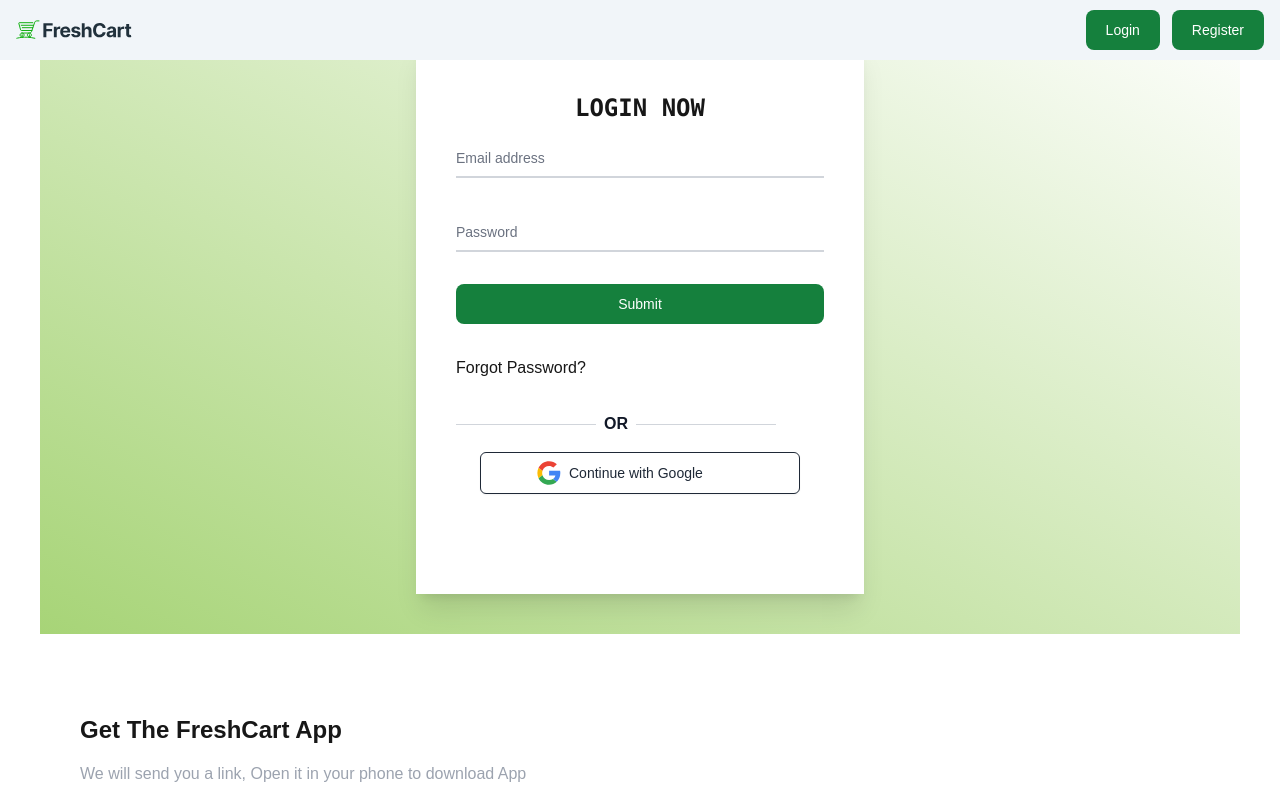
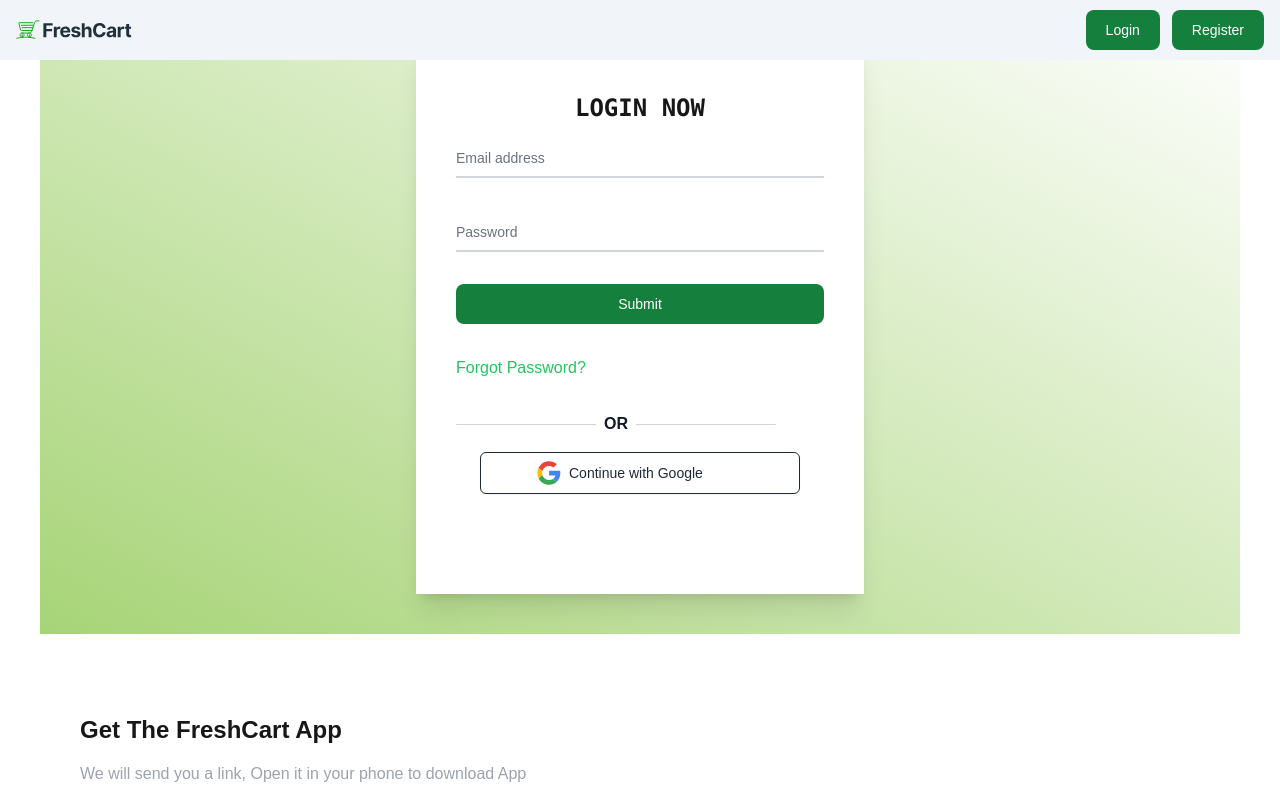
Before and after one commit to Amirafathy23/flowers, a Next.js app: page /auth/login in a window 1280 px wide. Shown: the top 800 px of the page. Built offline with nearby package versions, Linux system fonts and the light colour scheme; no server answers.

Commit message:
Fix login

```diff
--- a/src/app/auth/login/login-form/login-form.tsx
+++ b/src/app/auth/login/login-form/login-form.tsx
@@ -3,11 +3,14 @@ import React, { useState } from 'react'
 import { useFormik } from 'formik'
 import * as Yup from 'yup'
 import { signIn } from 'next-auth/react'
+import Link from 'next/link'
+import { useRouter } from 'next/navigation';
+
 export default function Loginform() {
   const [error, seterror] = useState < string |null >(null)
   const [loading , setloading] = useState < boolean >(false)
 
-
+  const router = useRouter();
 async  function handleLogin({email , password}:{email:string , password:string}){
 
   setloading(true)
@@ -17,10 +20,19 @@ async  function handleLogin({email , password}:{email:string , password:string})
       redirect:false
 
     })
-    if(response?.ok) {
+
+    // if(response?.ok) {
+    //   setloading(false)
+    //   window.location.href=response.url || '/'
+    //     return ;
+    // }
+
+
+    // for build
+    if (response?.ok) {
       setloading(false)
-      window.location.href=response.url || '/'
-        return ;
+      router.push(response.url || '/');
+      return;
     }
     seterror(response?.error || 'Something wrong , try again')
     setloading(false)
@@ -56,7 +68,7 @@ async  function handleLogin({email , password}:{email:string , password:string})
     <div className='bg-gradient-to-tr  from-[#A7D477] to-white py-10'>
   <div className=' bg-white p-10  shadow-xl max-w-md py-10 mx-auto'>
       <h3 className='text-2xl  text-center uppercase font-mono my-3 font-semibold'>Login now</h3>
-  <form onSubmit={formik.handleSubmit} action='/api/auth/callback/credentials' className="">
+  <form onSubmit={formik.handleSubmit}  className="">
 
     <div className="relative z-0 w-full mb-8 group">
       <input value={formik.values.email} onBlur={formik.handleBlur} onChange={formik.handleChange} type="email" name="email" id="floating_email" className="block py-2.5 px-0 w-full text-sm text-gray-900 bg-transparent border-0 border-b-2 border-gray-300 appearance-none dark:text-white dark:border-gray-600 dark:focus:border-green-500 focus:outline-none focus:ring-0 focus:border-green-600 peer" placeholder=" "  />
@@ -94,8 +106,9 @@ async  function handleLogin({email , password}:{email:string , password:string})
 
 
   <div className="flex items-center justify-between mt-8">
-    <link href="{'/forget-password'}" className="font-normal text-red-500" />
-    Forgot Password?
+  <Link href="/forget-password" className="font-normal text-green-500">
+  Forgot Password?
+</Link>
   </div>
 
   <div>
```
